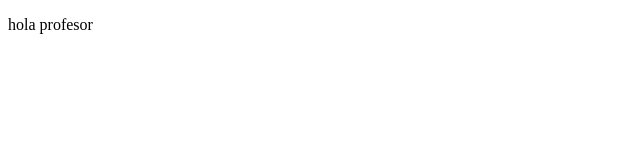
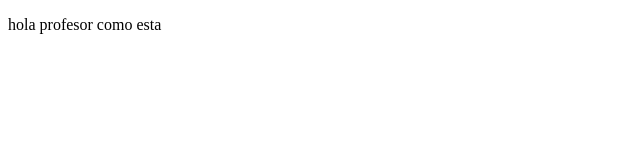
Before and after one commit to chicoprader/proyectodemocursoprework, a plain HTML site: page index.html in a window 1280 px wide. Shown: the full height of the page, 0-640 px from the left. Drawn offline with Linux system fonts and the light colour scheme.

Commit message:
cambios 1

```diff
--- a/index.html
+++ b/index.html
@@ -7,6 +7,6 @@
     <title>hola mundo</title>
 </head>
 <body>
-    <p>hola profesor</p>
+    <p>hola profesor como esta</p>
 </body>
 </html>
```
